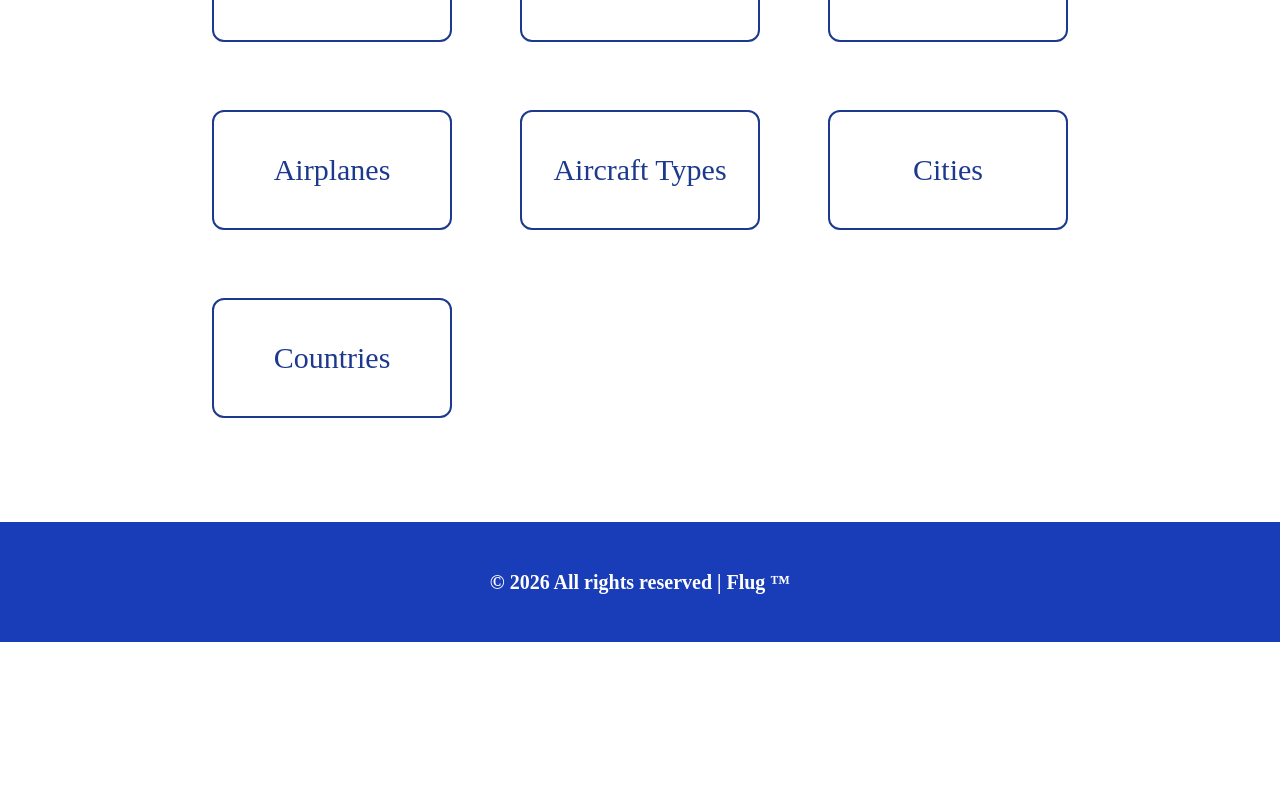
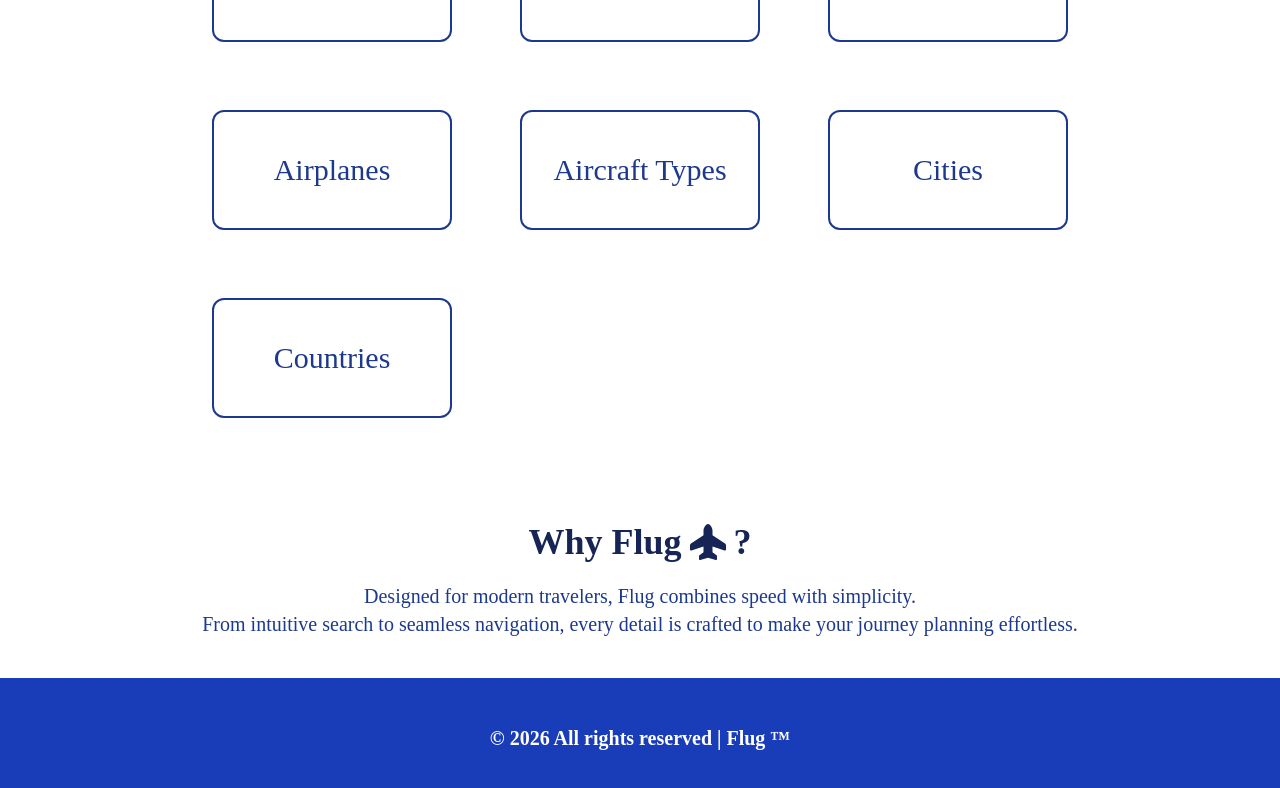
Before and after one commit to lucky-KRMU/Flug, a React (Vite) app: page / in a window 1280 px wide. Shown: the part 934-1722 px from the top of the page. Before the commit the page ends 1576 px from the top, so only its background shows below. Built offline with nearby package versions, Linux system fonts and the light colour scheme; a web font is replaced by a local one.

Commit message:
add Why Flug section in Home

```diff
--- a/src/Components/Home/Home.jsx
+++ b/src/Components/Home/Home.jsx
@@ -2,10 +2,11 @@ import React from 'react'
 import Hero from "../Hero/Hero"
 import { NavLink } from 'react-router'
 import { GiPlaneWing } from "react-icons/gi";
+import { FaPlaneUp } from "react-icons/fa6";
 
 // SearchCard for the search section
-function SearchCard({Heading, to}) {
-    return(
+function SearchCard({ Heading, to }) {
+    return (
         <>
             <h3 className='h-30 w-60 m-6 text-3xl text-blue-900 flex items-center justify-center border-2 rounded-xl cursor-pointer hover:scale-[1.2] hover:font-semibold hover:border-4 hover:rounded-3xl duration-200 ease-out '><NavLink to={to}>{Heading}</NavLink></h3>
 
@@ -17,17 +18,28 @@ function SearchCard({Heading, to}) {
 function Home() {
     return (
         <>
-    <Hero/>
+            <Hero />
             <section id="search" className='font-[Radio_Canada] w-full h-auto my-10 p-10 flex flex-col justify-around items-center'>
                 <h1 className='text-4xl text-blue-950 my-4 flex justify-center items-center gap-2 font-semibold'><GiPlaneWing />Search Anything You want To<GiPlaneWing className='scale-x-[-1]' /></h1>
                 <div id='search-options' className='grid lg:grid-cols-3 gap-5'>
-        <SearchCard Heading="Flights" to="flights" />
-        <SearchCard Heading="Airports" to="airports" />
-        <SearchCard Heading="Airlines" to="airlines" />
-        <SearchCard Heading="Airplanes" to="airplanes" />
-        <SearchCard Heading="Aircraft Types" to="aircraft/type" />
-        <SearchCard Heading="Cities" to="cities" />
-        <SearchCard Heading="Countries" to="countries" />
+                    <SearchCard Heading="Flights" to="search/flights" />
+                    <SearchCard Heading="Airports" to="search/airports" />
+                    <SearchCard Heading="Airlines" to="search/airlines" />
+                    <SearchCard Heading="Airplanes" to="search/airplanes" />
+                    <SearchCard Heading="Aircraft Types" to="search/aircraft/type" />
+                    <SearchCard Heading="Cities" to="search/cities" />
+                    <SearchCard Heading="Countries" to="search/countries" />
+                </div>
+            </section>
+            <section id="whyFlug" className='my-10 text-center'>
+                <h1 className='flex justify-center items-center gap-2 text-blue-950 font-semibold text-4xl'>Why Flug<FaPlaneUp />?</h1>
+                <div className='my-5 text-xl text-blue-900'>
+                    <p>
+                        Designed for modern travelers, Flug combines speed with simplicity.
+                    </p>
+                    <p>
+                        From intuitive search to seamless navigation, every detail is crafted to make your journey planning effortless.
+                    </p>
                 </div>
             </section>
         </>
```
Lines whose indentation alone changed are shown as unchanged.
